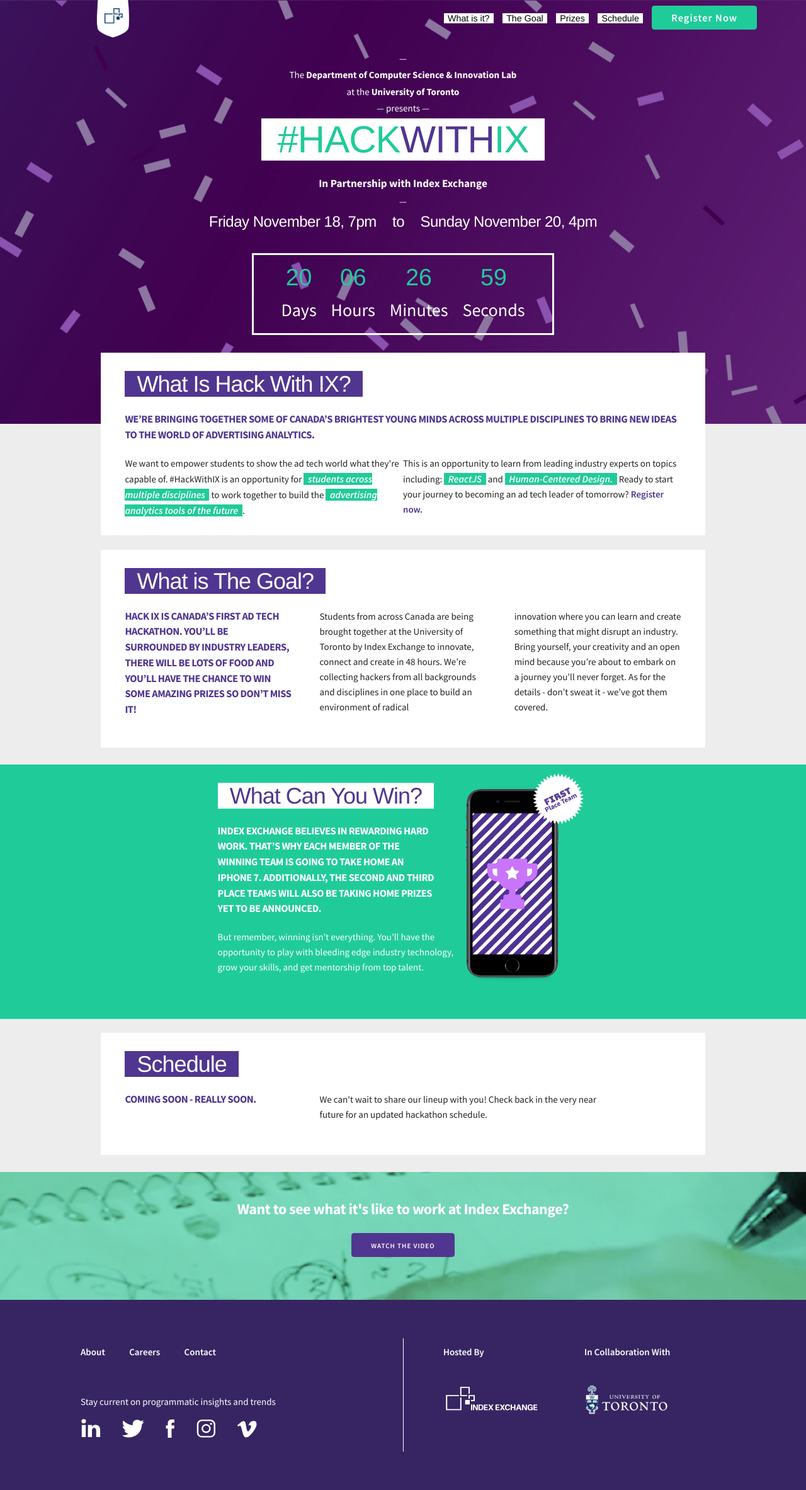
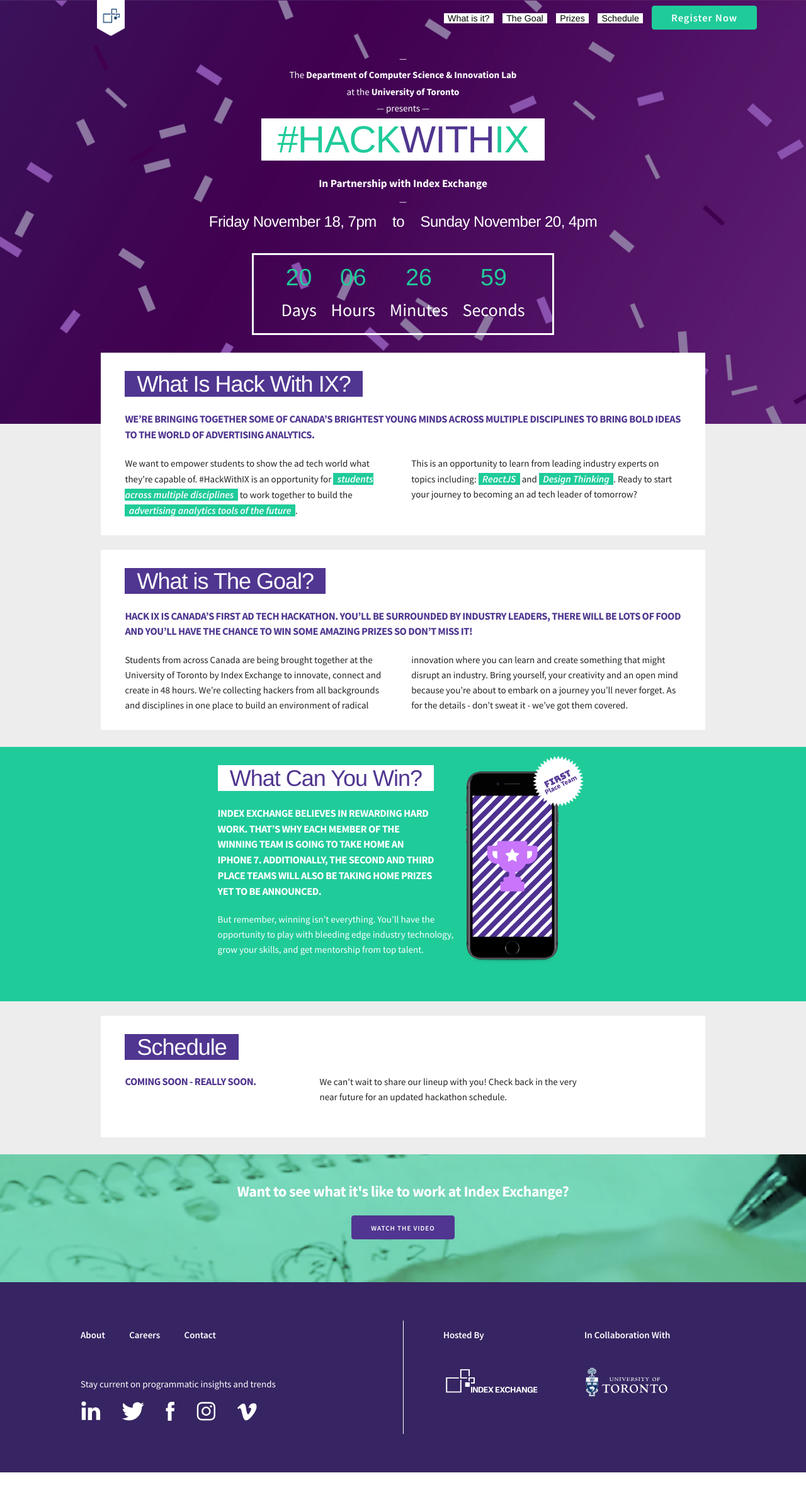
Before and after one commit to martinlaws/hackathon, a Jekyll site: the page built from index.html, in a window 1280 px wide. Shown: the whole page at 63% size. Built offline with Jekyll 4.4.1, drawn with Linux system fonts in a browser that asks for light colours; some web fonts are replaced; after the commit the page ends 2338 px from its top, so only the background shows below that.

Commit message:
Latest copy updates

```diff
--- a/_assets/stylesheets/main.scss
+++ b/_assets/stylesheets/main.scss
@@ -313,7 +313,7 @@
           font-weight: 600;
         }
         article {
-          flex-basis: 50%;
+          flex-basis: 48.5%;
         }
       }
       section.double.schedule {
@@ -419,7 +419,7 @@
           flex-flow: column;
           justify-content: center;
           li.cd-i {
-            font-size: 0.85rem;
+            font-size: 1rem;
           }
         }
       }
--- a/_assets/stylesheets/nav.scss
+++ b/_assets/stylesheets/nav.scss
@@ -2,7 +2,7 @@
   .ix-logo {
     img {
       position: absolute;
-      width: 4vw;
+      width: 3.5vw;
       height: auto;
       left: 12%;
     }
--- a/index.html
+++ b/index.html
@@ -27,7 +27,7 @@
     <article>
       <h5>
         We’re bringing together some of Canada’s brightest young minds across
-        multiple disciplines to bring new ideas to the world of advertising analytics.
+        multiple disciplines to bring bold ideas to the world of advertising analytics.
       </h5>
     </article>
     <section class="double">
@@ -38,19 +38,21 @@
       </article>
       <article>
         This is an opportunity to learn from leading industry experts on topics including:
-        <span class="highlight"><a href="http://facebook.github.io/react" target="_blank">ReactJS</a></span> and <span class="highlight"><a href="https://en.wikipedia.org/wiki/Human-centered_design" target="_blank">Human-Centered Design.</a></span>
+        <span class="highlight"><a href="http://facebook.github.io/react" target="_blank">ReactJS</a></span> and
+        <span class="highlight"><a href="https://hbr.org/video/4443548301001/the-explainer-design-thinking" target="_blank">Design Thinking</a>.</span>
         Ready to start your journey to becoming an ad tech leader of tomorrow?
-        <a class="register-link" href="https://ixdcsilhackathon.splashthat.com/" target="_blank">Register now.</a>
       </article>
     </section>
   </div>
   <div class="container panel">
     <h3 class="header" id="the-goal"><mark>What is The Goal?</mark></h3>
-    <section class="triple">
-      <article>
-        <h5>Hack IX is Canada’s first ad tech hackathon. You’ll be surrounded by industry leaders,
-          there will be lots of food and you’ll have the chance to win some amazing prizes so don’t miss it!</h5>
-      </article>
+    <article>
+      <h5>
+        Hack IX is Canada’s first ad tech hackathon. You’ll be surrounded by industry leaders,
+        there will be lots of food and you’ll have the chance to win some amazing prizes so don’t miss it!
+      </h5>
+    </article>
+    <section class="double">
       <article>
         Students from across Canada are being brought together at the University
         of Toronto by Index Exchange to innovate, connect and create in 48 hours.
```
Also changed, not shown: _assets/images/logo_ix_top.png, _image_archive/logo_ix_top.png (added).
